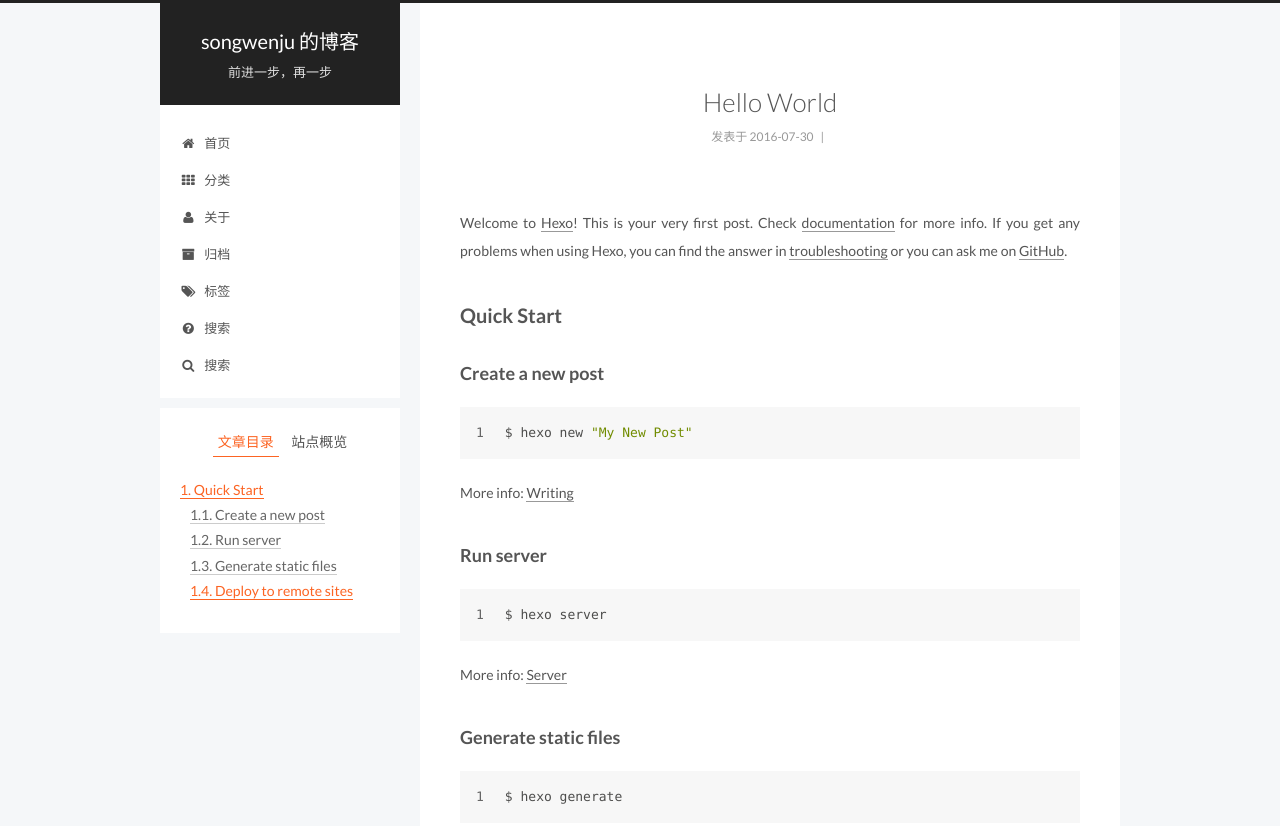
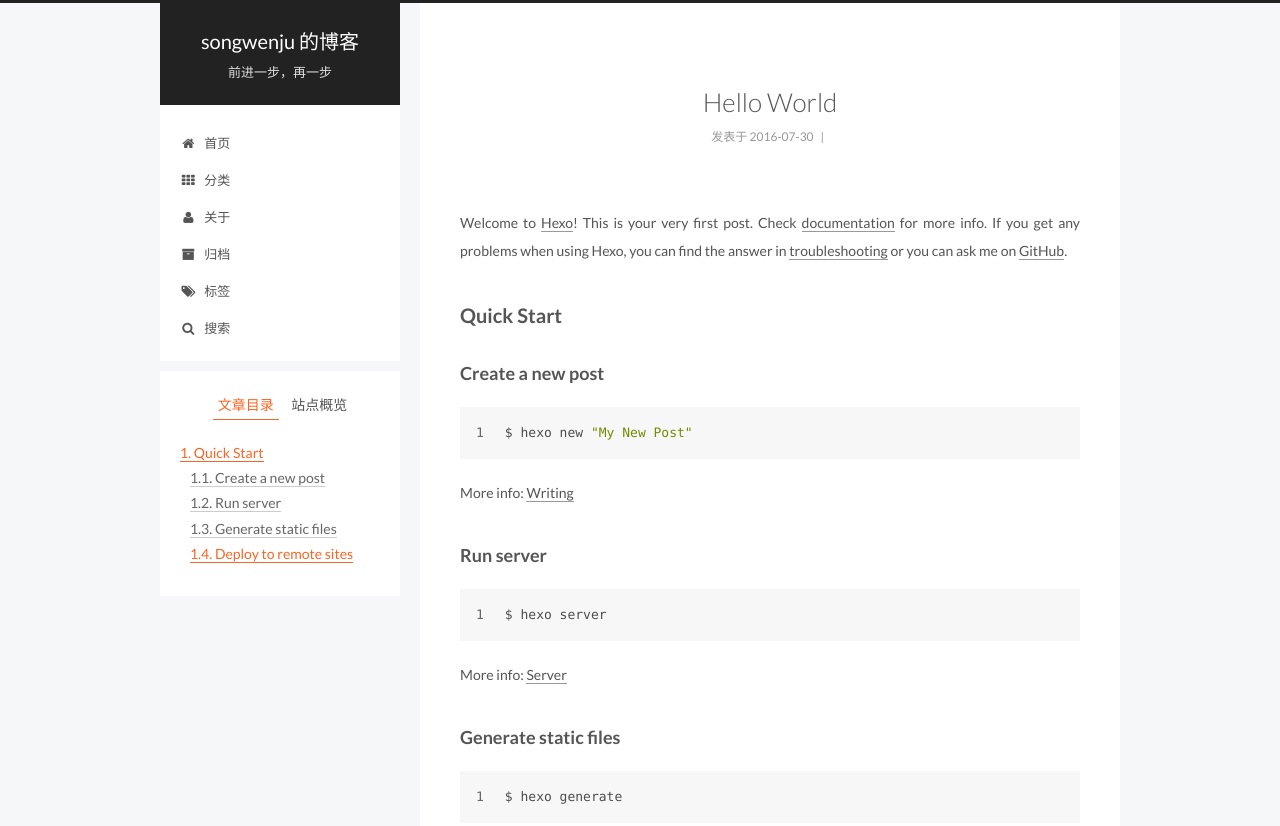
Before and after one commit to songwenju/songwenju.github.io, a plain HTML site: page 2016/07/30/hello-world/index.html in a window 1280 px wide. Shown: the top 826 px of the page. Drawn offline with Linux system fonts and the light colour scheme; a script that the page names is missing.

Commit message:
Site updated: 2016-07-30 23:20:47

```diff
--- a/2016/07/30/hello-world/index.html
+++ b/2016/07/30/hello-world/index.html
@@ -230,16 +230,6 @@ Quick">
               <i class="menu-item-icon fa fa-fw fa-tags"></i> <br />
 
             标签
-          </a>
-        </li>
-
-
-        <li class="menu-item menu-item-search">
-          <a href="/search" rel="section">
-
-              <i class="menu-item-icon fa fa-fw fa-question-circle"></i> <br />
-
-            搜索
           </a>
         </li>
 
```
Also changed, not shown: 2016/07/30/my-new-post/index.html (+0 -10 lines), 404.html (+0 -10 lines), about/index.html (+0 -10 lines), archives/2016/07/index.html (+0 -10 lines), archives/2016/index.html (+0 -10 lines), archives/index.html (+0 -10 lines), index.html (+0 -10 lines).
